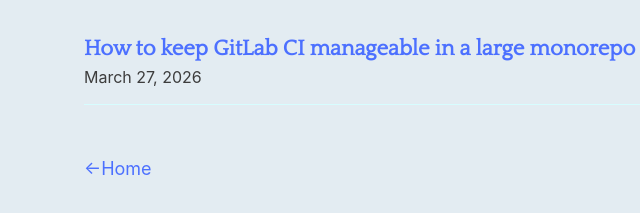
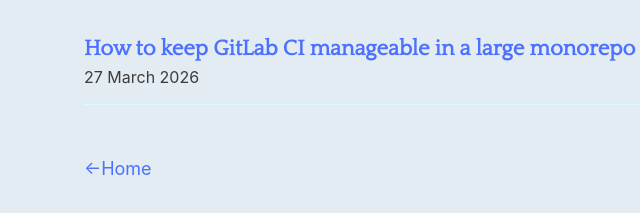
Before and after one commit to k4l397/kwlch.dev, an Eleventy site: page pages/blog.liquid in a window 1280 px wide. Shown: the part 123-336 px from the top of the page, 231-871 px from the left. Built offline with nearby package versions, Linux system fonts and the light colour scheme; Eleventy itself is replaced by a stand-in of ours; files that its build step writes are made by us from their sources.

Commit message:
use british style date
yes this is what you get for letting the AI help

```diff
--- a/pages/blog.liquid
+++ b/pages/blog.liquid
@@ -40,7 +40,7 @@ permalink: /blog/
       {% for post in sorted_posts %}
       <a href="{{ post.url }}" class="blog-entry">
         <h2>{{ post.data.title }}</h2>
-        <time datetime="{{ post.date | date: '%Y-%m-%d' }}">{{ post.date | date: '%B %d, %Y' }}</time>
+        <time datetime="{{ post.date | date: '%Y-%m-%d' }}">{{ post.date | date: '%d %B %Y' }}</time>
       </a>
       {% endfor %}
       {% if collections.post.size == 0 %}
```
